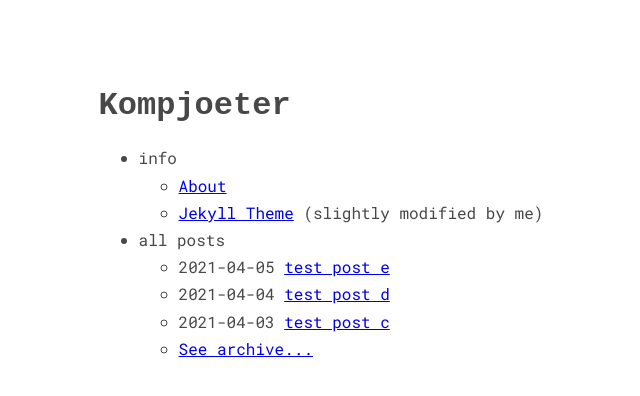
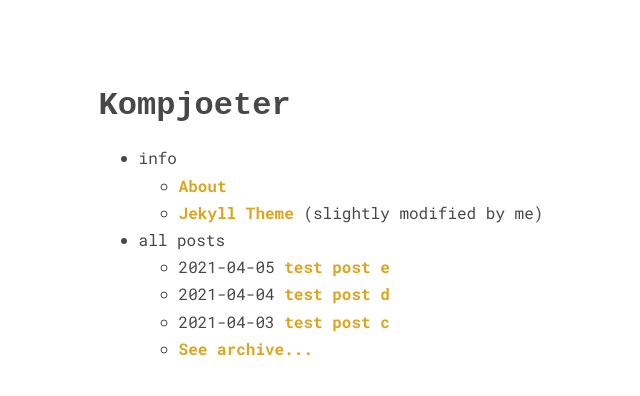
Before and after one commit to Kompjoeter/archived-blog, a Jekyll site: the page built from index.md, in a window 1280 px wide. Shown: the top 396 px of the page, without its empty margins (319-959 px from the left). Built offline with Jekyll 4.4.1, drawn with Linux system fonts in a browser that asks for light colours.

Commit message:
Fix link style

```diff
--- a/_sass/no-style-please.scss
+++ b/_sass/no-style-please.scss
@@ -36,6 +36,8 @@ body {
 
 h2, h3, h4, h5, h6 { margin-top: 3rem; font-family: monospace !important; }
 h1 {font-family: monospace !important;}
+
+a {text-decoration: none; color: goldenrod; font-weight: bold;}
 
 hr { margin: 2rem 0; }
 
```
